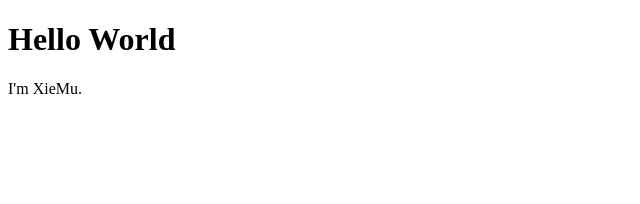
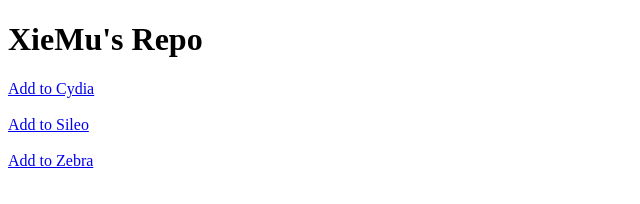
Before and after one commit to XieMu71/XieMu71.github.io, a plain HTML site: page index.html in a window 1280 px wide. Shown: the whole page, without its empty margins (0-640 px from the left). Drawn offline with Linux system fonts and the light colour scheme.

Commit message:
Update index.html

```diff
--- a/index.html
+++ b/index.html
@@ -1,7 +1,11 @@
 <!DOCTYPE html>
 <html>
+
 <body>
-<h1>Hello World</h1>
-<p>I'm XieMu.</p>
+	<h1>XieMu's Repo</h1>
+	<a href="cydia://url/https://cydia.saurik.com/api/share#?source=https://opa334.github.io/">Add to Cydia</a><br><br>
+	<a href="sileo://source/https://opa334.github.io/">Add to Sileo</a><br><br>
+	<a href="zbra://sources/add/https://opa334.github.io/">Add to Zebra</a>
 </body>
+
 </html>
```
